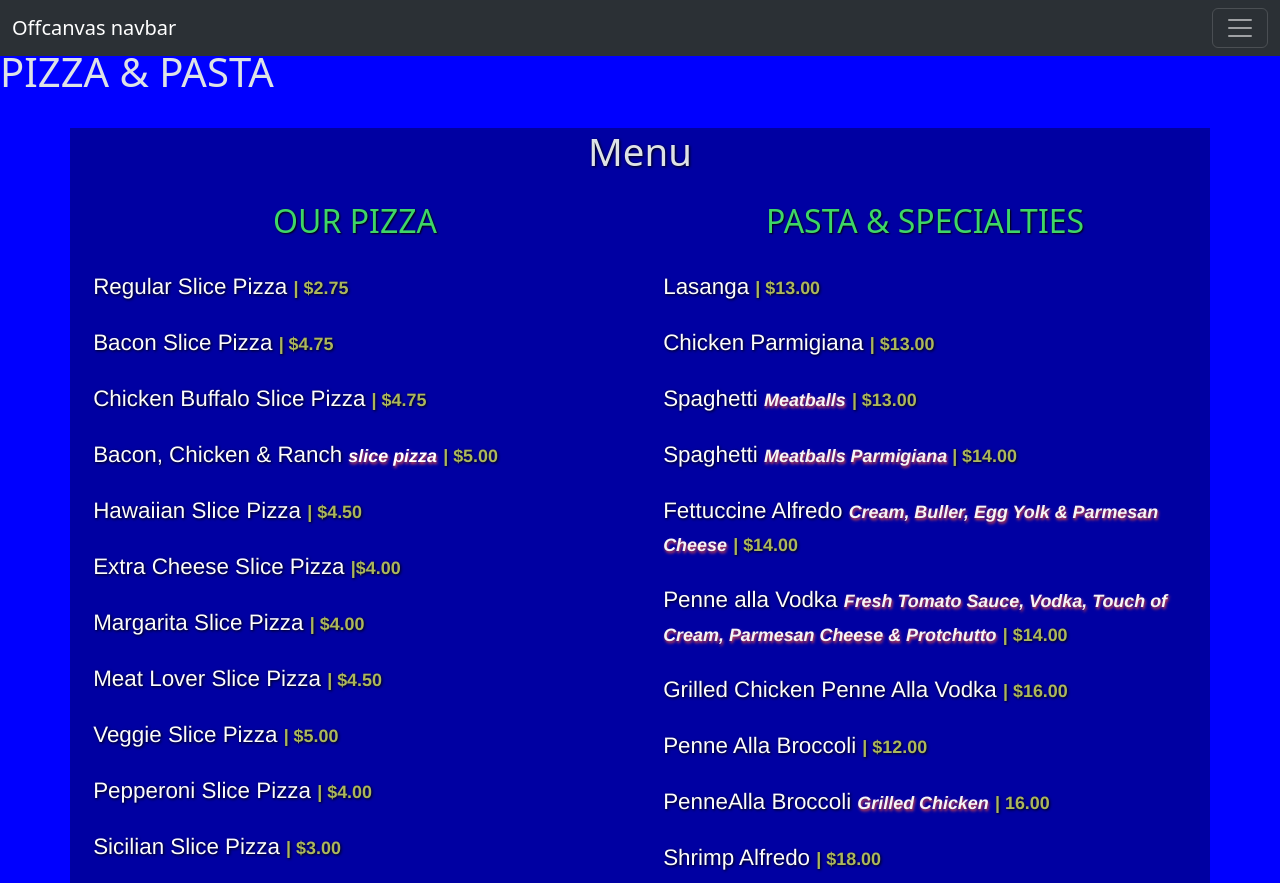
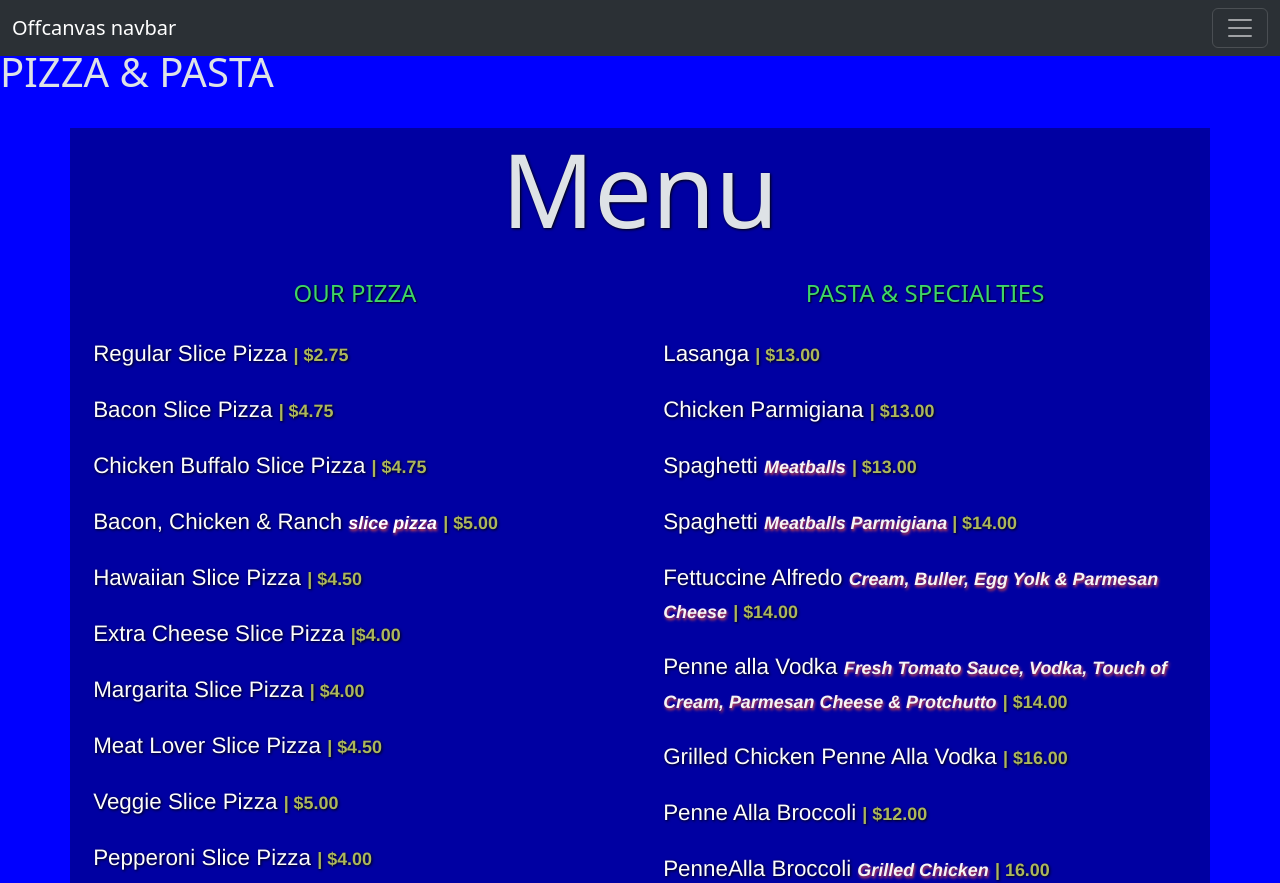
Before and after one commit to WebDesign-MultiMedia/Morris-Park-Pizza-Pasta, a plain HTML site: page index.html in a window 1280 px wide. Shown: the top 883 px of the page. Drawn offline with nearby package versions, Linux system fonts and the light colour scheme.

Commit message:
Update test.css

```diff
--- a/test.css
+++ b/test.css
@@ -61,7 +61,7 @@
     }
 
     h2 {
-        font-size: 3vw;
+        font-size: 8vw;
         text-shadow: 1px 1px 3px black;
     }
 
@@ -69,7 +69,7 @@
         color: rgb(62, 214, 103);
         padding-top: 20px;
         text-shadow: 1px 1px 2px rgb(0, 0, 0);
-        font-size: 2em;
+        font-size: 1.5em;
     }
 
     .MenuList li{
```
